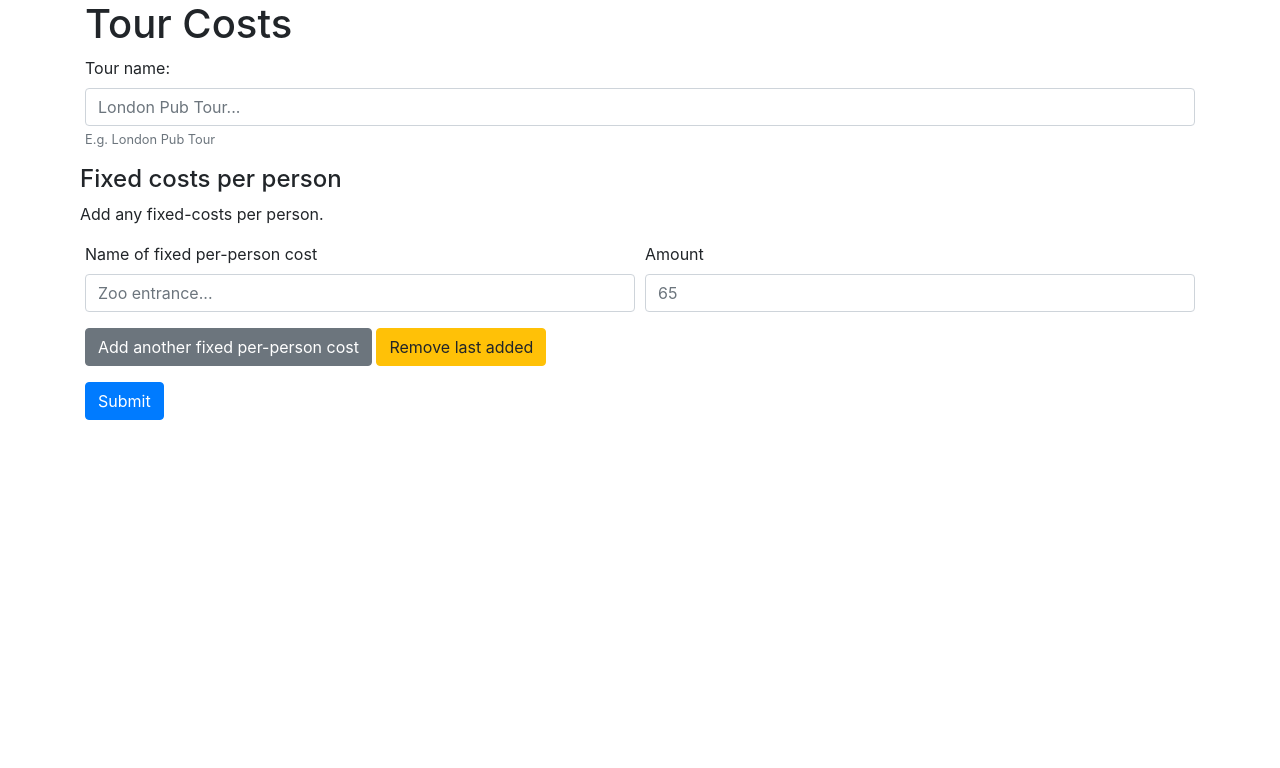
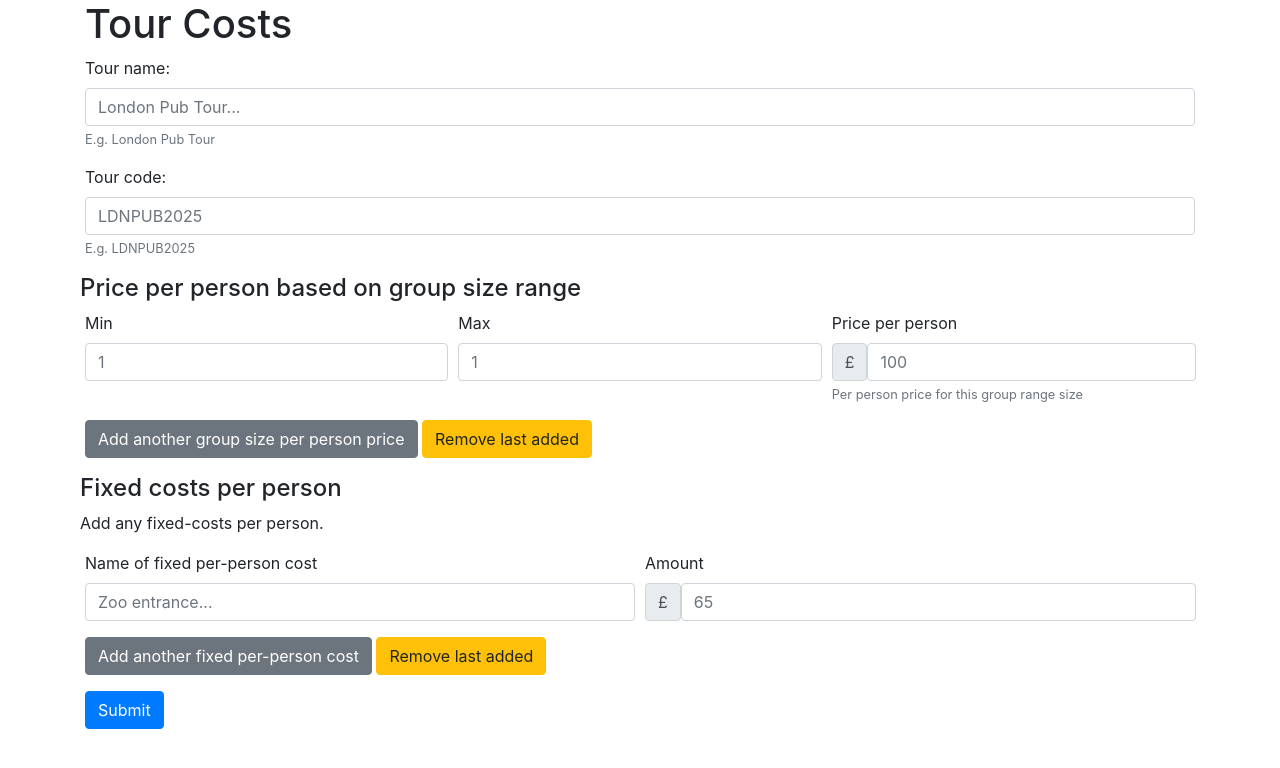
Before and after one commit to KarmaComputing/group-booking-calculator, a Flask app: page / in a window 1280 px wide. Shown: the top 768 px of the page. Run offline with Flask 3, Linux system fonts and the light colour scheme; some libraries are stand-ins or nearby versions.

Commit message:
add min/max group form controls

```diff
--- a/templates/admin.html
+++ b/templates/admin.html
@@ -29,8 +29,46 @@
         <label for="tour_name">Tour name:</label>
         <input id="tour_name" name="tour_name" class="form-control" aria-describedby="tour_name_help" placeholder="London Pub Tour..." />
         <small id="tour_name_help" class="form-text text-muted">E.g. London Pub Tour</small>
+      </div>
 
+      <div class="form-group">
+        <label for="tour_code">Tour code:</label>
+        <input id="tour_code" name="tour_name" class="form-control" aria-describedby="tour_code_help" placeholder="LDNPUB2025" />
+        <small id="tour_code_help" class="form-text text-muted">E.g. LDNPUB2025</small>
       </div>
+
+      <div class="form-row">
+      <h4>Price per person based on group size range</h4>
+			</div>
+
+      <!-- Price per person based on group size form controls -->
+			<div class="form-row can-duplicate" data-form-control-collection-name="price_per_person_group_size_form_controls">
+				<div class="form-group col-md-4">
+					<label for="min_people_group_size_price">Min</label>
+					<input type="number" class="form-control" name="min_people_group_size_price" placeholder="1">
+				</div>
+				<div class="form-group col-md-4">
+					<label for="max_people_group_size_price">Max</label>
+					<input type="number" class="form-control" name="max_people_group_size_price" placeholder="1">
+				</div>
+				<div class="form-group col-md-4">
+					<label for="group_size_price_per_person">Price per person</label>
+
+          <div class="input-group-prepend">
+            <div class="input-group-text">&pound;</div>
+					    <input type="number" class="form-control" aria-describedby="group_size_price_per_person_help" name="max_people_group_size_price" placeholder="100">
+          </div>
+          <small id="group_size_price_per_person_help" class="form-text text-muted">Per person price for this group range size</small>
+				</div>
+			</div>
+			<div class="form-row">
+				<div class="form-group col-md-12 mt-auto">
+					<button type="button" class="btn btn-secondary add-another-form-btn" id="add-another-group-per-person-price-range">Add another group size per person price</button>
+					<button type="button" class="btn btn-warning remove-last-add-another">Remove last added</button>
+				</div>
+			</div>
+      <!-- End price per person based on group size form controls -->
+
 
 
 			<div class="form-row">
@@ -46,7 +84,10 @@
 				</div>
 				<div class="form-group col-md-6">
 					<label for="fixed_per_person_cost_amount">Amount</label>
-					<input type="text" class="form-control" name="fixed_per_person_cost_amount" placeholder="65">
+          <div class="input-group-prepend">
+            <div class="input-group-text">&pound;</div>
+					  <input type="number" class="form-control" name="fixed_per_person_cost_amount" placeholder="65">
+          </div>
 				</div>
 			</div>
 			<div class="form-row">
@@ -66,11 +107,17 @@
     <script src="https://cdn.jsdelivr.net/npm/bootstrap@4.0.0/dist/js/bootstrap.min.js" integrity="sha384-JZR6Spejh4U02d8jOt6vLEHfe/JQGiRRSQQxSfFWpi1MquVdAyjUar5+76PVCmYl" crossorigin="anonymous"></script>
     </div><!-- end container -->
     <script>
-    function duplicateFormControls() {
-
-        let target = document.querySelectorAll(".can-duplicate")[document.querySelectorAll(".can-duplicate").length - 1];
+    function duplicateFormControls(e) {
+        console.log(e);
+        //let target = document.querySelectorAll(".can-duplicate")[document.querySelectorAll(".can-duplicate").length - 1];
+        let target = e.target.parentElement.parentElement.previousElementSibling;
 
         let cloned = target.cloneNode(true);
+        console.log("Setting cloned form control input elements to empty by default");
+        cloned.querySelectorAll("input").forEach(function(elm) {
+            elm.value = '';
+        });
+
         target.insertAdjacentElement('afterend', cloned);
 
     }
@@ -94,9 +141,9 @@
     document.querySelectorAll(".add-another-form-btn").forEach(function(currentValue, currentIndex, listObj) {
      console.log(`${currentValue}, ${currentIndex}, ${this}`);
 
-     currentValue.addEventListener('click', function() {
+     currentValue.addEventListener('click', function(e) {
         console.log("Clicked it");
-        duplicateFormControls();
+        duplicateFormControls(e);
      });
     });
     // End Add another form element(s) event listener
```
